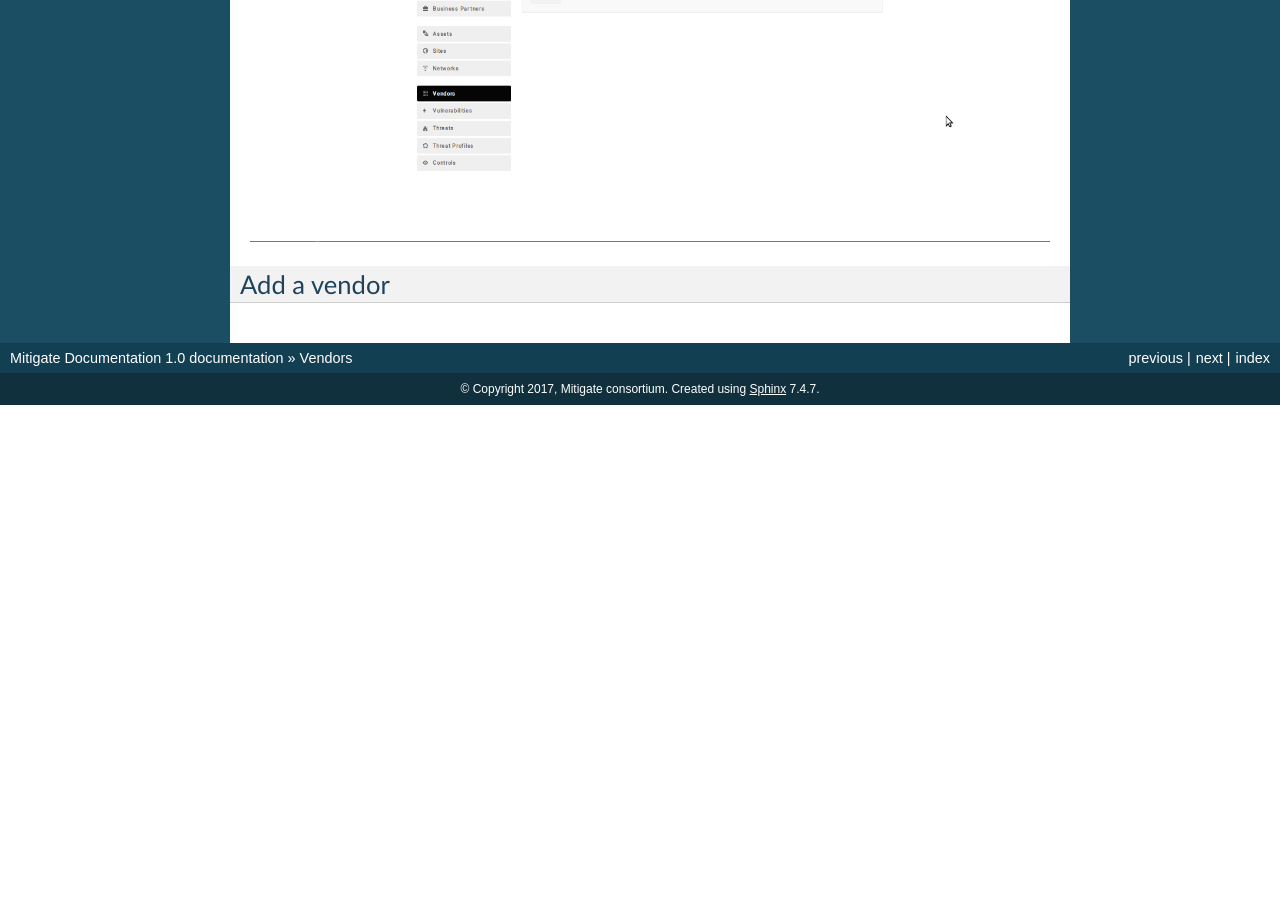
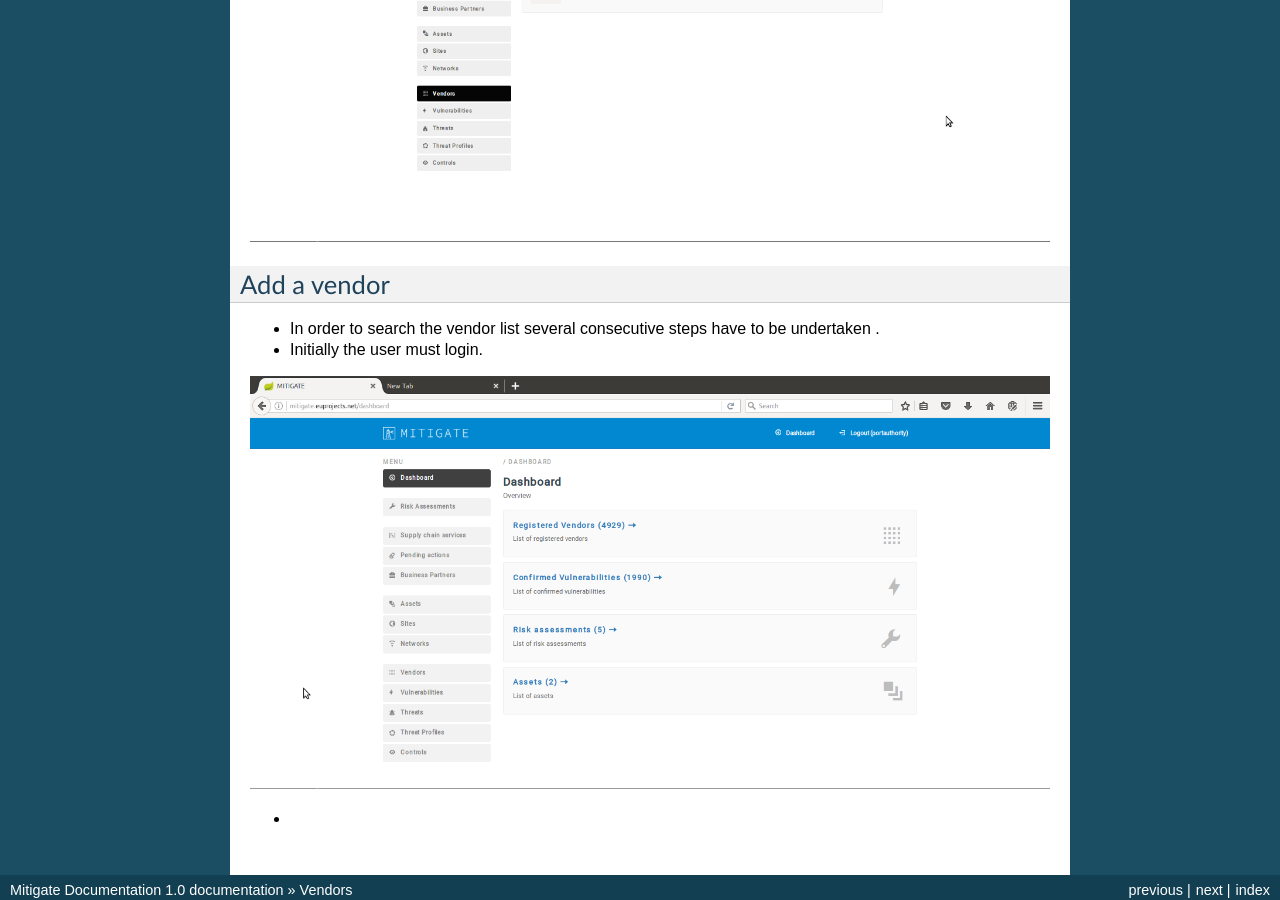
Before and after one commit to singularlogic/mitigate-documentation, a Sphinx documentation site: the page built from docs/e_vendor.rst, in a window 1280 px wide and 900 px high, scrolled down 1785 px. Built offline with Sphinx 7.4.7, drawn with Linux system fonts in a browser that asks for light colours; before the commit the page ends 2190 px from its top, so only the background shows below that.

Commit message:
Update e_vendor.rst

```diff
--- a/docs/e_vendor.rst
+++ b/docs/e_vendor.rst
@@ -25,3 +25,9 @@ Search the vendor list
 
 Add a vendor
 ------------
+- In order to search the vendor list several consecutive steps have to be undertaken .
+- Initially the user must login.
+
+.. image:: assets/Log_4.png
+
+-
```
